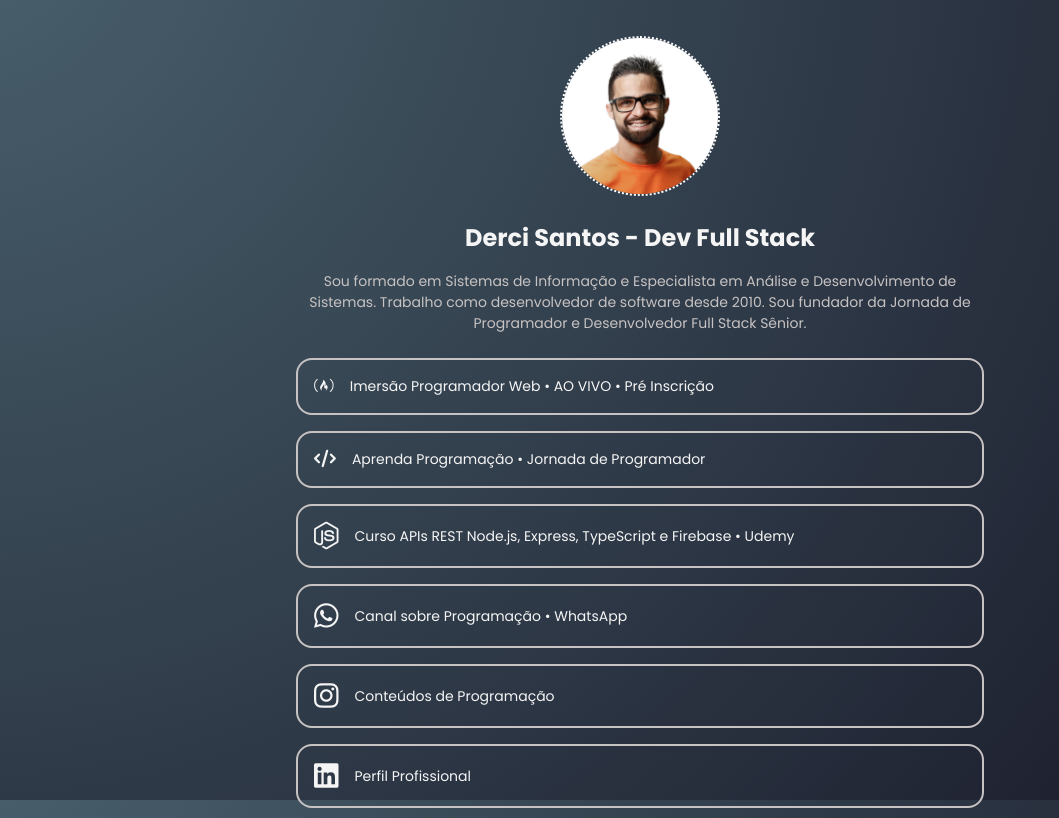
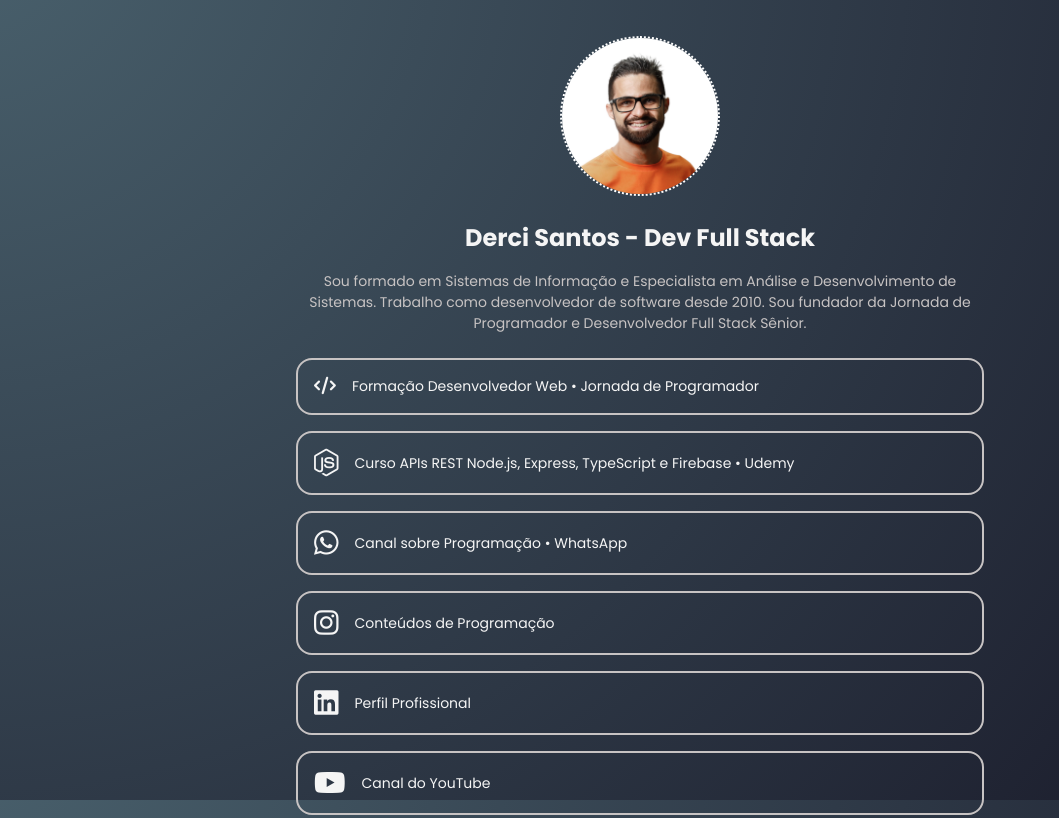
Before and after one commit to dercilima/my-linktree-profile, a plain HTML site: page index.html in a window 1280 px wide. Shown: the top 818 px of the page, without its empty margins (0-1059 px from the left). Drawn offline with Linux system fonts and the light colour scheme.

Commit message:
Removido link da imersão dev web

```diff
--- a/index.html
+++ b/index.html
@@ -24,13 +24,9 @@
 			</p>
 
 			<div class="links">
-				<a href="https://forms.gle/ZbTZQmYh3HhaFjSZ7" class="link" target="_blank">
-					<i class="fa-brands fa-free-code-camp fa-lg"></i>
-					<p>Imersão Programador Web • AO VIVO • Pré Inscrição</p>
-				</a>
 				<a href="https://jornadadeprogramador.com.br" class="link" target="_blank">
 					<i class="fa-solid fa-code fa-lg"></i>
-					<p>Aprenda Programação • Jornada de Programador</p>
+					<p>Formação Desenvolvedor Web • Jornada de Programador</p>
 				</a>
 				<a href="https://www.udemy.com/course/apis-restful-nodejs-express-typescript-firebase/?referralCode=7415F7BF2A80604B7107" class="link" target="_blank">
 					<i class="fa-brands fa-node-js fa-2x"></i>
```
